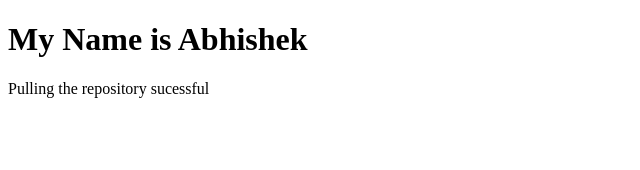
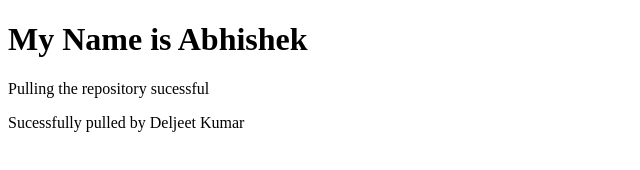
Before and after one commit to diljeet1270/GitPullAssignment, a plain HTML site: page index.html in a window 1280 px wide. Shown: the whole page, without its empty margins (0-640 px from the left). Drawn offline with Linux system fonts and the light colour scheme.

Commit message:
code PUll form git hub

```diff
--- a/index.html
+++ b/index.html
@@ -7,5 +7,7 @@
 <body>
       <h1>My Name is Abhishek</h1>
       <p>Pulling the repository sucessful</p>
+      <p>Sucessfully pulled by Deljeet Kumar</p>
+
 </body>
 </html>
```
